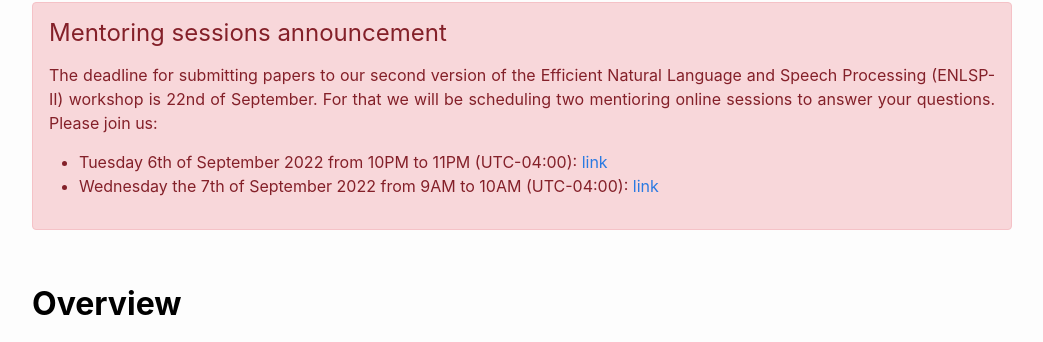
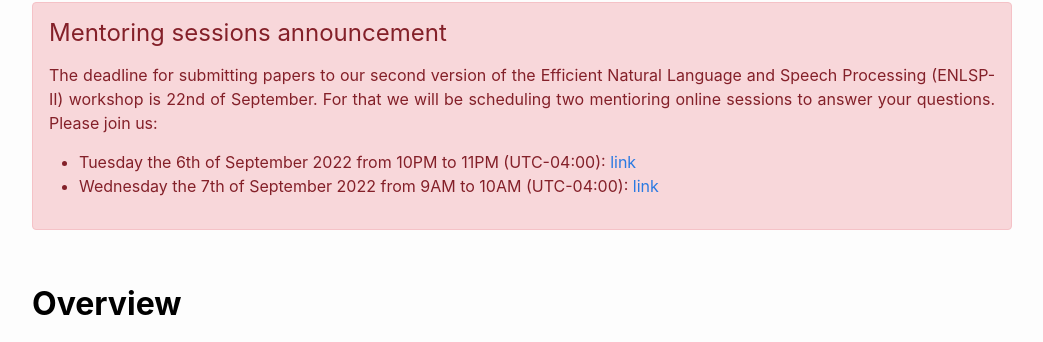
Before and after one commit to neurips2022-enlsp/neurips2022-enlsp.github.io, a Jekyll site: the page built from index.md, in a window 1280 px wide and 900 px high, scrolled down 377 px. Shown: the part 108-450 px from the top of the window, without its empty margins (118-1161 px from the left). Built offline with Jekyll 4.4.1, drawn with Linux system fonts in a browser that asks for light colours; nearby versions of some CDN libraries.

Commit message:
Update index.md

```diff
--- a/index.md
+++ b/index.md
@@ -26,7 +26,7 @@ The second version of the Efficient Natural Language and Speech Processing (ENLS
   The deadline for submitting papers to our second version of the Efficient Natural Language and Speech Processing (ENLSP-II) workshop is 22nd of September. For that we will be scheduling two mentioring online sessions to answer your questions. Please join us:
   <br>
   <ul>
-	<li>Tuesday 6th of September 2022 from 10PM to 11PM (UTC-04:00): <a href="https://welink.zhumu.com/j/173174265">link</a></li>
+	<li>Tuesday the 6th of September 2022 from 10PM to 11PM (UTC-04:00): <a href="https://welink.zhumu.com/j/173174265">link</a></li>
 	<li>Wednesday the 7th of September 2022 from 9AM to 10AM (UTC-04:00): <a href="https://welink.zhumu.com/j/633818810">link</a></li>
   </ul>
   </p>
```
